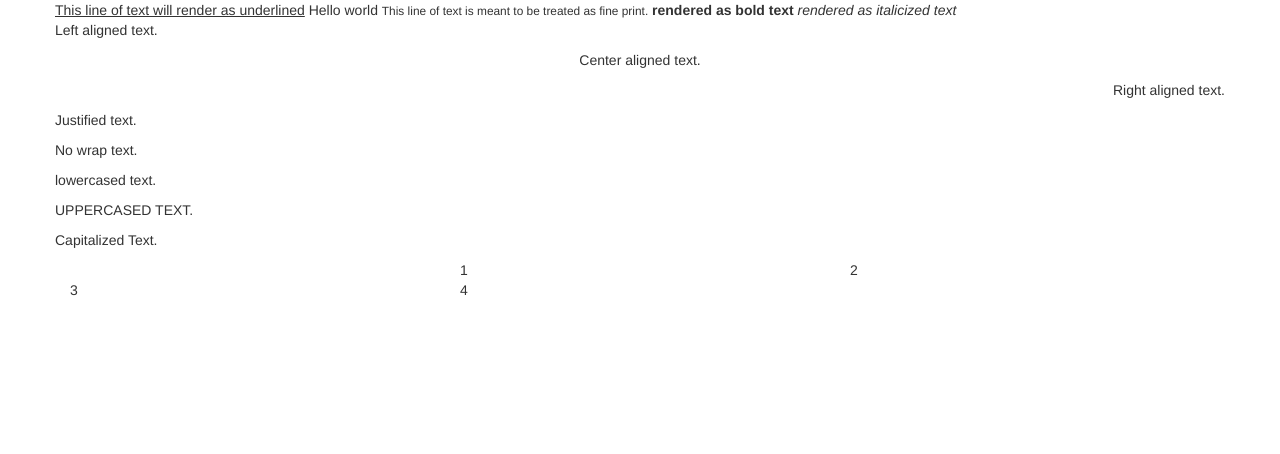
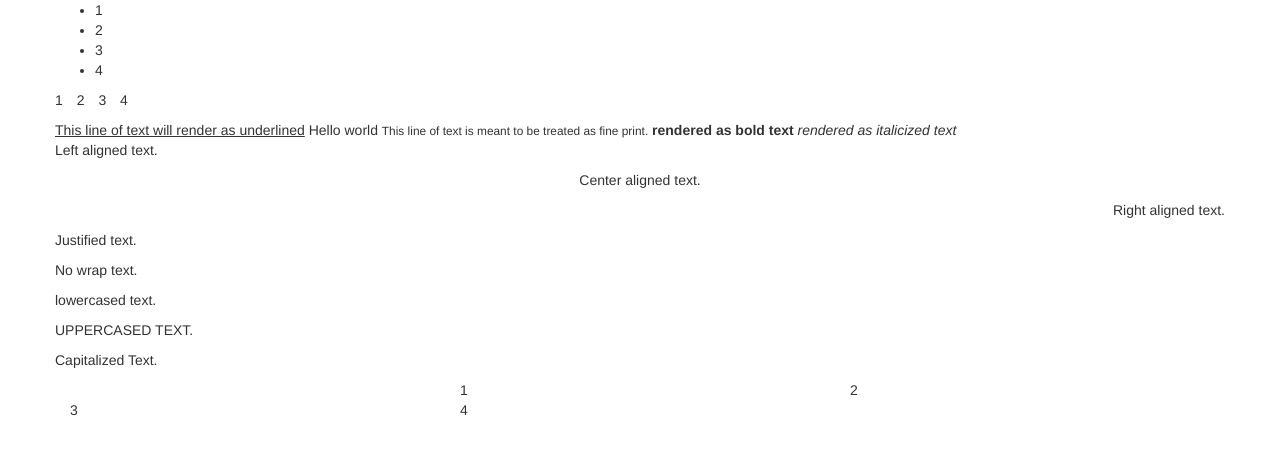
Before and after one commit to slaviber/CyberProgramming, a plain HTML site: page 05_SampleBootstrap/WebContent/index.html in a window 1280 px wide. Drawn offline with Linux system fonts and the light colour scheme.

Commit message:
Lists in bootstrap

```diff
--- a/05_SampleBootstrap/WebContent/index.html
+++ b/05_SampleBootstrap/WebContent/index.html
@@ -9,6 +9,20 @@
 
 <body>
 	<div class="container">
+		<div class="row">
+			<ul>
+			  <li>1</li>
+			  <li>2</li>
+			  <li>3</li>
+			  <li>4</li>
+			</ul>
+			<ul class="list-inline">
+			  <li>1</li>
+			  <li>2</li>
+			  <li>3</li>
+			  <li>4</li>
+			</ul>
+		</div>
 		<div class="row">
 			<u>This line of text will render as underlined</u>
 			Hello world
```
